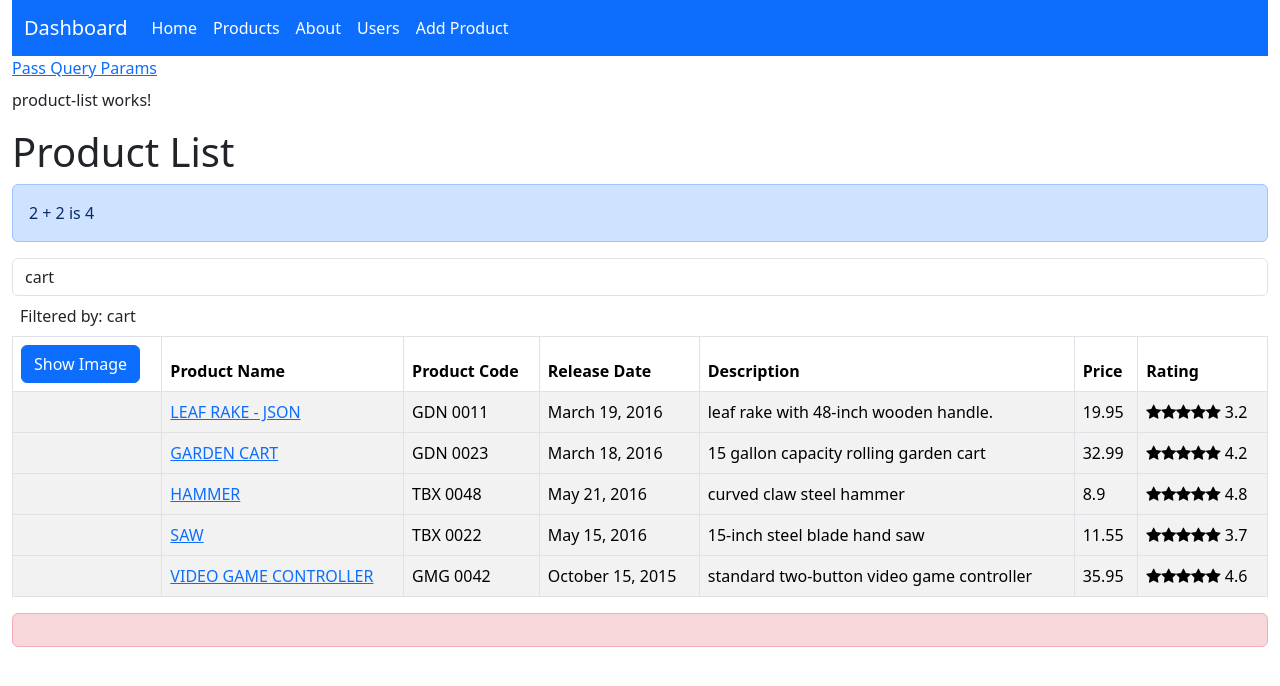
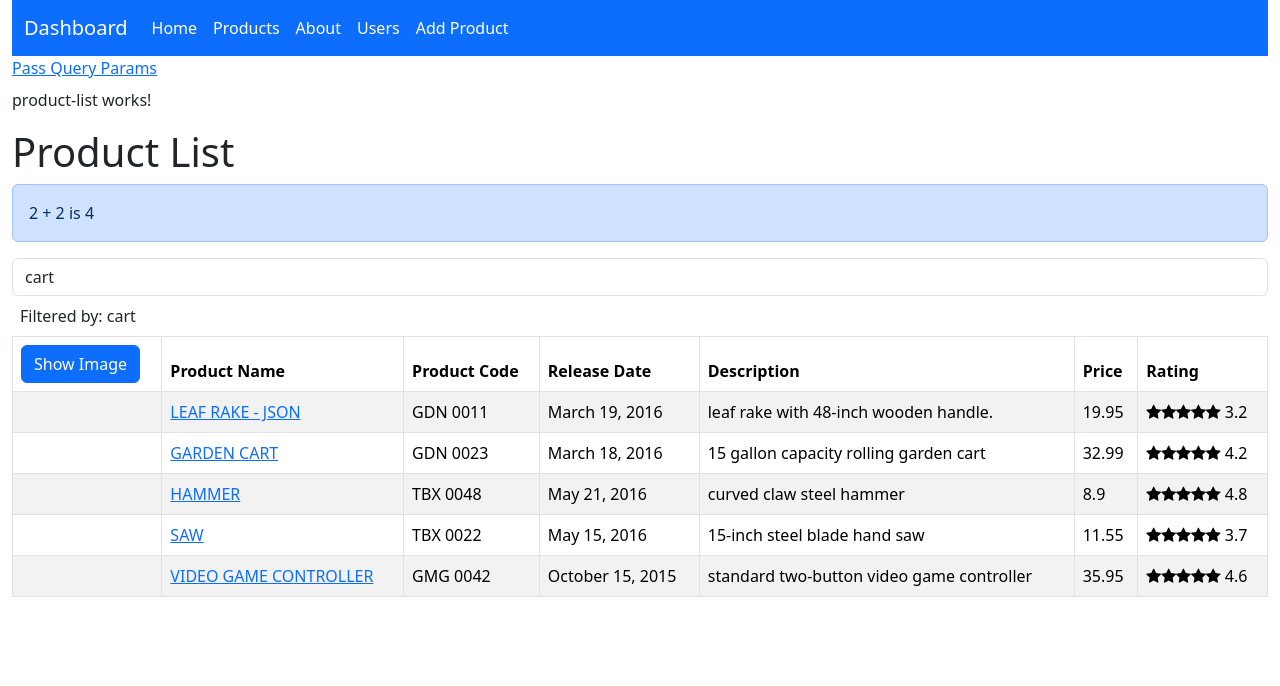
Before and after one commit to programmingwithharsh/angular21Feb26, an Angular app: page /products in a window 1280 px wide. Shown: the top 686 px of the page. Built offline with nearby package versions, Linux system fonts and the light colour scheme.

Commit message:
Update Angular for input, output signals and if, for condition

```diff
--- a/src/app/product-list/product-list.html
+++ b/src/app/product-list/product-list.html
@@ -12,7 +12,8 @@
     Filtered by: {{ listFilter }}
 </div>
 <div class="table-responsive">
-    <table class="table table-striped table-hover table-bordered" *ngIf="products$ | async as products">
+    @if (products$ | async; as products){
+    <table class="table table-striped table-hover table-bordered">
         <thead>
             <tr>
                 <th><button class="btn btn-primary" (click)="toggleImage()">{{ showImage ? 'Hide': 'Show' }}
@@ -25,10 +26,13 @@
                 <th>Rating</th>
             </tr>
         </thead>
-        <tbody *ngFor="let product of products$ | async">
+        <tbody>
+            @for( product of products; track product.productId){
             <tr>
                 <td>
-                    <img *ngIf="showImage" [src]="product.imageUrl" width="50" height="50" />
+                    @if (showImage){
+                    <img [src]="product.imageUrl" width="50" height="50" />
+                    }
                     <!--  <img *ngIf="showImage" src="{{ product.imageUrl }}" width="50" height="50" /> -->
                 </td>
                 <!-- Property Binding -->
@@ -43,10 +47,14 @@
                 <td>{{ product.price }}</td>
                 <td><app-star [rating]="product.starRating" (ratingClicked)="onRatingClicked($event)"></app-star></td>
             </tr>
+            }
         </tbody>
     </table>
+    }
 </div>
 
+@if (errorMessage){
 <div class="alert alert-danger" role="alert">
     {{ errorMessage }}
 </div>
+}
--- a/src/app/product-list/product-list.ts
+++ b/src/app/product-list/product-list.ts
@@ -1,4 +1,4 @@
-import { NgIf, NgFor, UpperCasePipe, LowerCasePipe, AsyncPipe } from '@angular/common';
+import { UpperCasePipe, LowerCasePipe, AsyncPipe } from '@angular/common';
 import { Component, OnInit } from '@angular/core';
 import { FormsModule } from '@angular/forms';
 import { ConvertToSpacesPipe } from '../convert-to-spaces-pipe';
@@ -11,7 +11,7 @@ import { Observable } from 'rxjs';
 
 @Component({
   selector: 'app-product-list',
-  imports: [NgIf, NgFor, FormsModule, UpperCasePipe, LowerCasePipe, ConvertToSpacesPipe, Star, RouterLink, AsyncPipe],
+  imports: [FormsModule, UpperCasePipe, LowerCasePipe, ConvertToSpacesPipe, Star, RouterLink, AsyncPipe],
   templateUrl: './product-list.html',
   styleUrl: './product-list.scss',
 })
--- a/src/app/star/star.html
+++ b/src/app/star/star.html
@@ -4,5 +4,5 @@
     <span class="fa fa-star"></span>
     <span class="fa fa-star"></span>
     <span class="fa fa-star"></span>
-    {{ rating }}
+    {{ rating() }}
 </div>
--- a/src/app/star/star.ts
+++ b/src/app/star/star.ts
@@ -1,4 +1,4 @@
-import { Component, Input, OnInit, OnChanges, SimpleChanges, EventEmitter, Output } from '@angular/core';
+import { Component, OnInit, OnChanges, SimpleChanges, input, output } from '@angular/core';
 
 @Component({
   selector: 'app-star',
@@ -7,8 +7,10 @@ import { Component, Input, OnInit, OnChanges, SimpleChanges, EventEmitter, Outpu
   styleUrl: './star.scss',
 })
 export class Star implements OnInit, OnChanges {
-  @Input() rating = 0;
-  @Output() ratingClicked: EventEmitter<string> = new EventEmitter<string>(); // custom event
+  // @Input() rating = 0;
+  // @Output() ratingClicked: EventEmitter<string> = new EventEmitter<string>(); // custom event
+  rating = input(0); // default value is 0
+  ratingClicked = output<string>(); // custom event
 
   constructor() {
     // console.log('Constructor called');
@@ -25,6 +27,6 @@ export class Star implements OnInit, OnChanges {
   }
 
   onClick() {
-    this.ratingClicked.emit(`The rating ${this.rating} was clicked!`); // Emits an events
+    this.ratingClicked.emit(`The rating ${this.rating()} was clicked!`); // Emits an events
   }
 }
```
